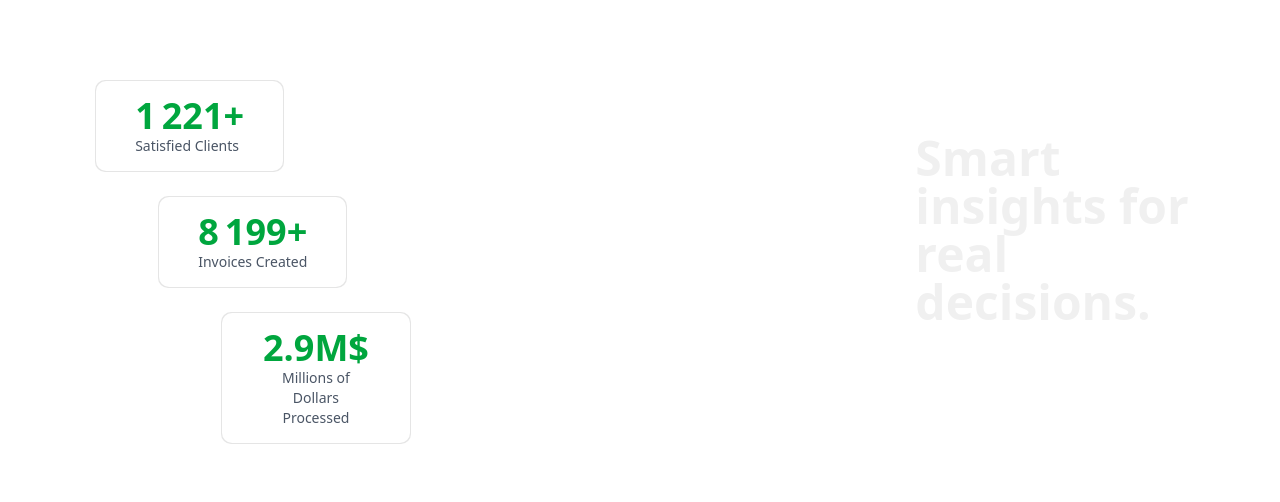
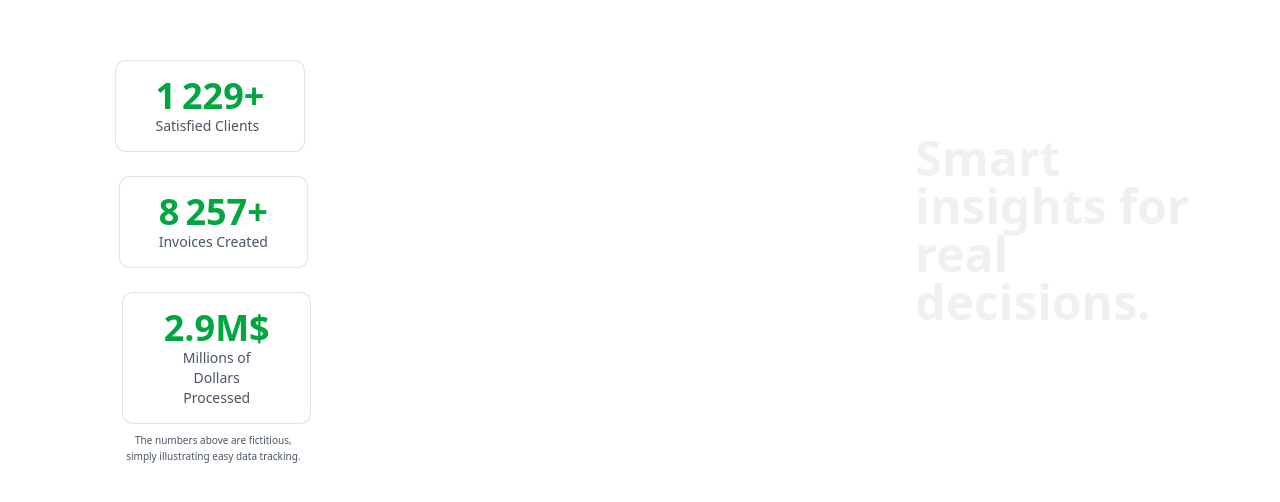
Before and after one commit to invoicerr-app/landing, a React (Vite) app: page / in a window 1280 px wide. Shown: the part 4634-5136 px from the top of the page. Built offline with nearby package versions, Linux system fonts and the light colour scheme.

Commit message:
✨ feat: Enhance StatsCounters with animated scrolling effects and descriptive disclaimer

```diff
--- a/src/components/stats-counters.tsx
+++ b/src/components/stats-counters.tsx
@@ -1,5 +1,5 @@
 import { CardContent, CardFooter } from './ui/card';
-import { motion, useScroll, useTransform } from 'motion/react';
+import { motion, useScroll, useSpring, useTransform } from 'motion/react';
 import { useEffect, useRef, useState } from 'react';
 
 import { MagicCard } from './ui/magic-card';
@@ -71,19 +71,51 @@ export function StatsCounters() {
         },
     ];
 
+    const targetRef = useRef<HTMLDivElement | null>(null)
+    const { scrollYProgress } = useScroll({
+        target: targetRef,
+        offset: ["start end", "end start"]
+    })
+
+    const card1XLinear = useTransform(scrollYProgress, [0, 1], ['-350px', '350px']);
+    const card3XLinear = useTransform(scrollYProgress, [0, 1], ['350px', '-350px']);
+
+    const card1X = useSpring(card1XLinear, {
+        stiffness: 120,
+        damping: 30,
+    });
+    const card3X = useSpring(card3XLinear, {
+        stiffness: 120,
+        damping: 30,
+    });
+
     return (
-        <div className="ml-[20%] w-4/5 flex flex-col items-center gap-6">
+        <div ref={targetRef} className="flex flex-col gap-2 w-full">
+            <div className="ml-[10%] w-4/5 flex flex-col items-center gap-6">
                 {stats.map((stat, index) => (
+                    <motion.div
+                        key={index}
+                        style={{
+                            marginLeft: index === 0 ? card1X : index === 2 ? card3X : '0px',
+                        }}
+                        className="w-3/5"
+                    >
                         <ScrollBasedStatItem
-                    key={index}
                             value={stat.value}
                             label={stat.label}
                             suffix={stat.suffix}
                             decimalPlaces={index === 2 ? 1 : 0}
-                    className="p-4 w-3/5"
-                    style={{ alignSelf: index === 0 ? 'flex-start' : index === 1 ? 'center' : 'flex-end' }}
+                            className="p-4"
                         />
+                    </motion.div>
                 ))}
+            </div>
+            {/* Description/Disclaimer */}
+            <div className="text-center text-gray-600">
+                <p className="text-[10px] leading-relaxed">
+                    The numbers above are fictitious,<br /> simply illustrating easy data tracking.
+                </p>
+            </div>
         </div>
     );
 }
```
Lines whose indentation alone changed are shown as unchanged.
